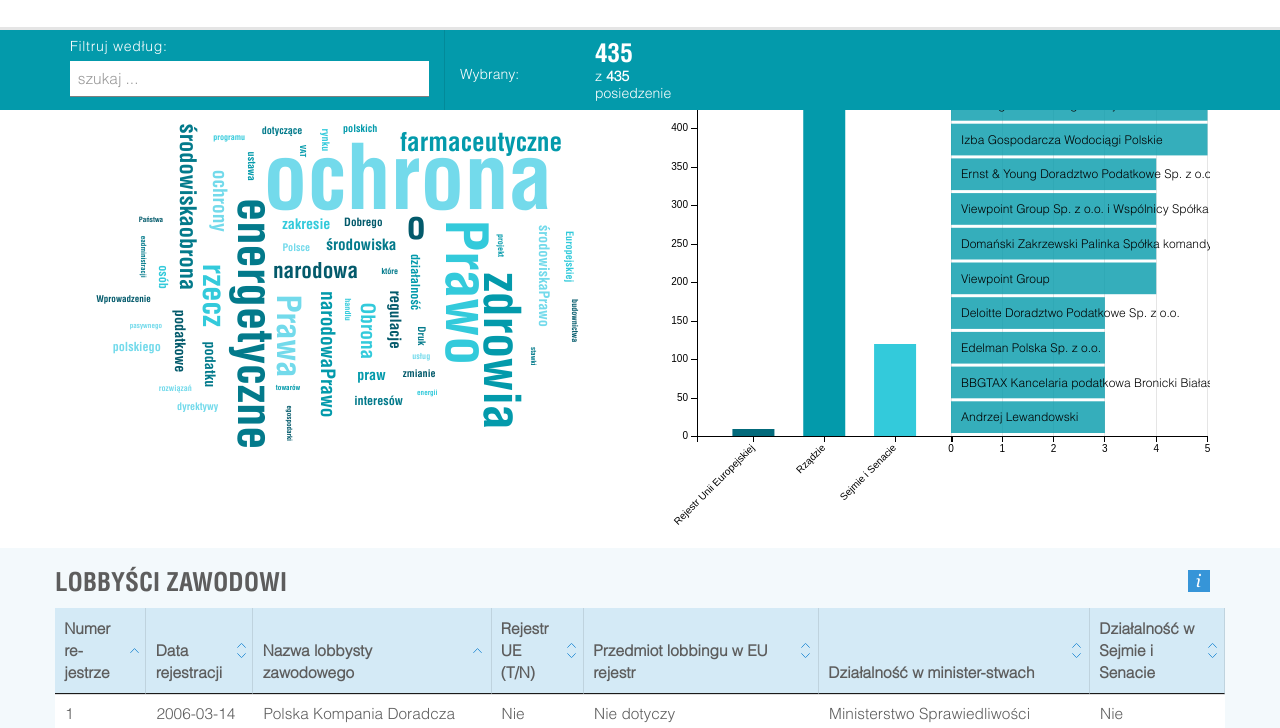
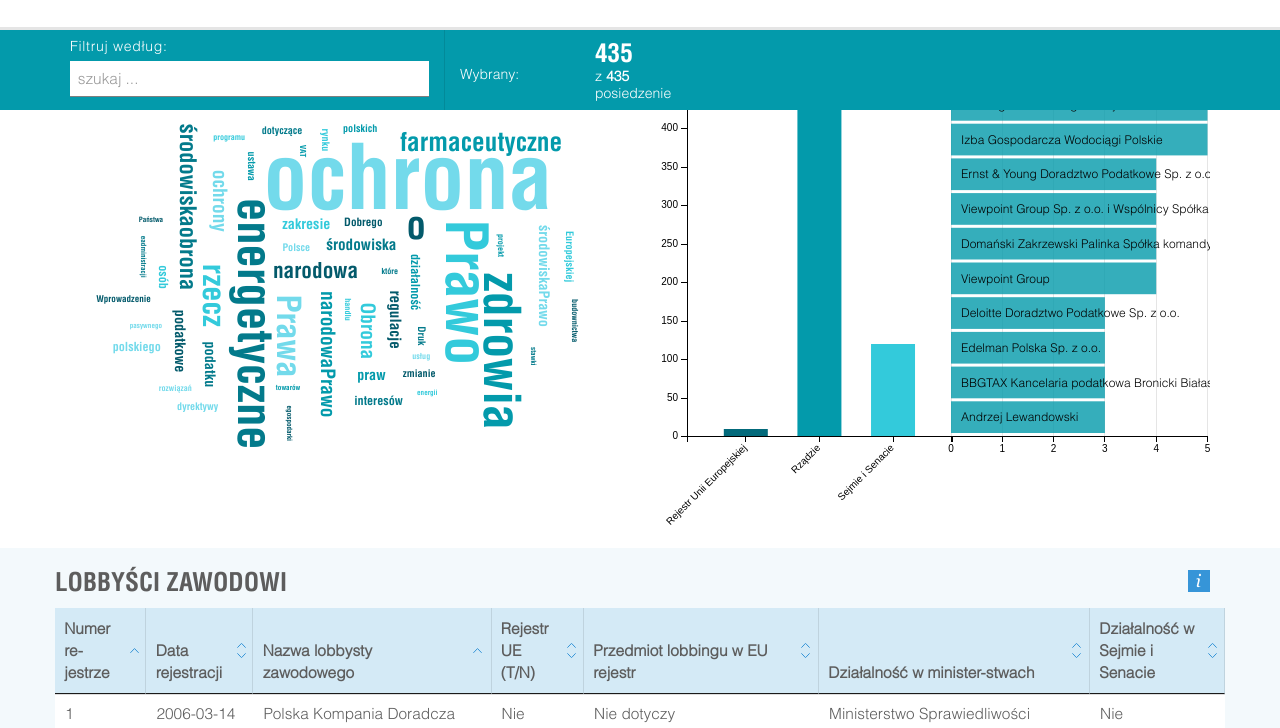
Before and after one commit to gchiara/iw-pol, a website: page lobbyists.html in a window 1280 px wide. Shown: the part 690-1418 px from the top of the page. Drawn offline with Linux system fonts and the light colour scheme.

Commit message:
updated to tab A and B

```diff
--- a/lobbyists.html
+++ b/lobbyists.html
@@ -472,7 +472,7 @@
 				"Other":"#bbbbbb"
 			};
 			var graph = dc.barChart(".euRegisterParliament")
-				.margins({top: 0, right: 3, bottom: 80, left: 30})
+				.margins({top: 0, right: 3, bottom: 80, left: 20})
 				.height(425)
 				.x(d3.scale.ordinal().domain(["","Rejestr Unii Europejskiej", "Sejmie i Senacie", "Rządzie", ""]))
 				.xUnits(dc.units.ordinal)
```
